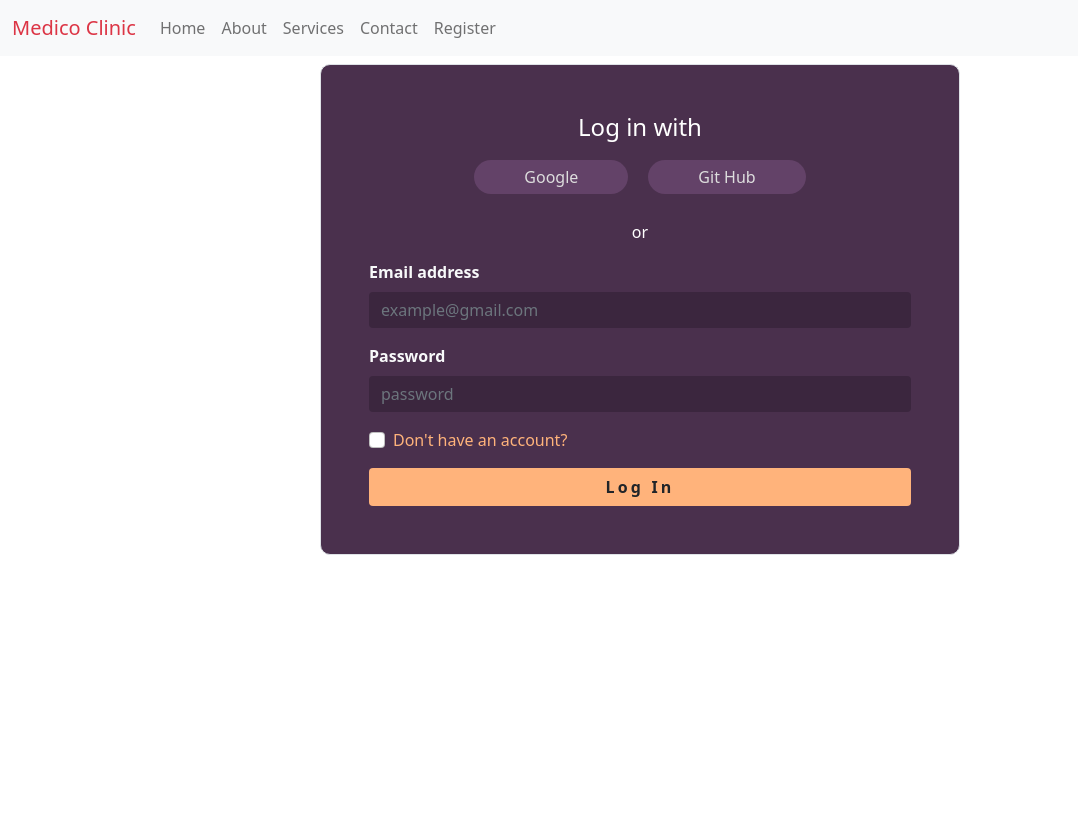
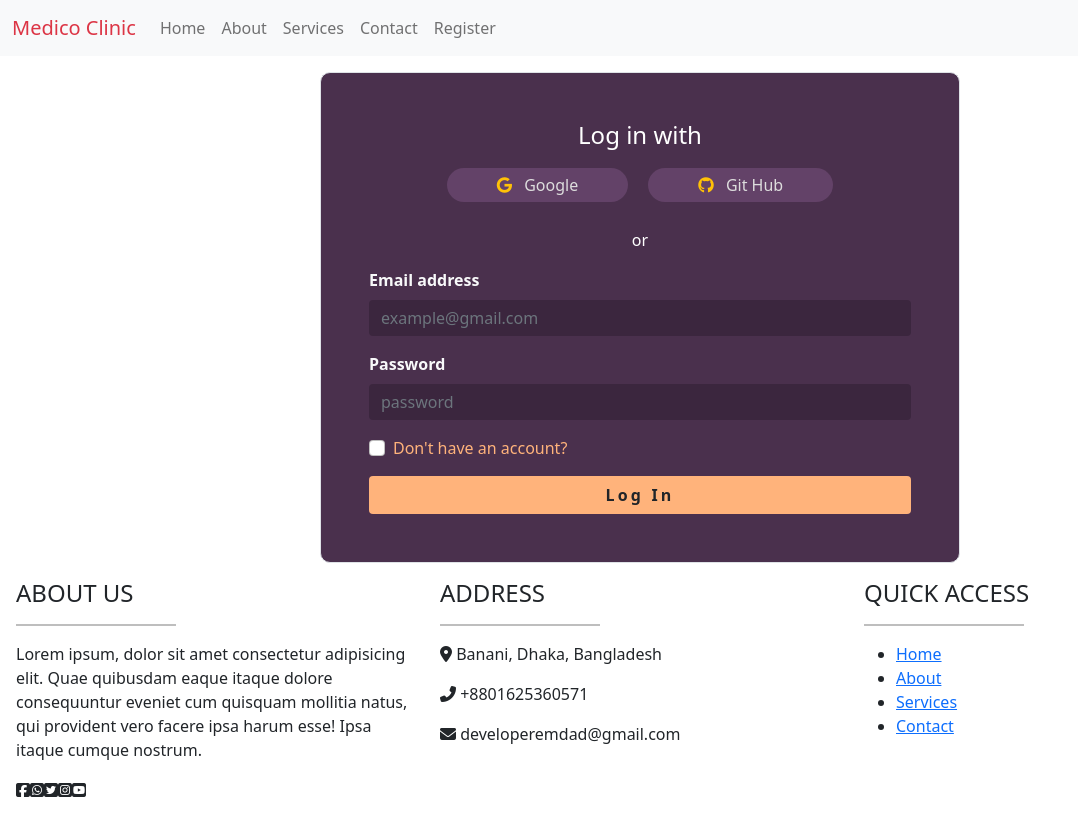
Before and after one commit to developeremdad/Health-care, a React (Create React App) app: page /login in a window 1280 px wide. Shown: the whole page, without its empty margins (0-1078 px from the left). Built offline with nearby package versions, Linux system fonts and the light colour scheme; no server answers.

Commit message:
add footer section

```diff
--- a/public/index.html
+++ b/public/index.html
@@ -8,6 +8,8 @@
   <meta name="theme-color" content="#000000" />
   <meta name="description" content="Web site created using create-react-app" />
   <link rel="apple-touch-icon" href="%PUBLIC_URL%/logo192.png" />
+  <!-- fontawesome link  -->
+  <script src="https://kit.fontawesome.com/7ffe459676.js" crossorigin="anonymous"></script>
   <!--
       manifest.json provides metadata used when your web app is installed on a
       user's mobile device or desktop. See https://developers.google.com/web/fundamentals/web-app-manifest/
--- a/src/App.js
+++ b/src/App.js
@@ -8,6 +8,8 @@ import Header from './posts/Shared/Header/Header';
 import Login from './posts/Login/Login/Login';
 import AuthProvider from './Contexts/AuthProvider';
 import PrivateRoute from './posts/Login/PrivateRoute/PrivateRoute';
+import AllServices from './posts/Home/AllServices/AllServices';
+import Footer from './posts/Shared/Footer/Footer';
 
 function App() {
   return (
@@ -23,6 +25,10 @@ function App() {
             <Home></Home>
           </Route>
 
+          <Route path="/services">
+            <AllServices></AllServices>
+          </Route>
+
           <PrivateRoute path="/details/:Id">
             <DetailsService></DetailsService>
           </PrivateRoute>
@@ -35,6 +41,7 @@ function App() {
             <NotFound></NotFound>
           </Route>
         </Switch>
+        <Footer></Footer>
       </Router>
 
     </AuthProvider>
--- /dev/null
+++ b/src/posts/Home/AllServices/AllServices.js
@@ -0,0 +1,24 @@
+import React from 'react';
+import { Container, Row } from 'react-bootstrap';
+import useData from '../../../Hooks/useData';
+import Services from '../Services/Services';
+
+const AllServices = () => {
+    const services = useData();
+    return (
+        <div>
+            <Container>
+                <Row xs={1} md={3} sm={2} className="g-4">
+                    {
+                        services?.map(service => <Services
+                            service={service}
+                            key={service.key}
+                        ></Services>)
+                    }
+                </Row>
+            </Container>
+        </div>
+    );
+};
+
+export default AllServices;
--- a/src/posts/Home/DetailsService/DetailsService.js
+++ b/src/posts/Home/DetailsService/DetailsService.js
@@ -8,10 +8,16 @@ const DetailsService = () => {
     const service = services.find(service => parseInt(service.key) === parseInt(Id))
 
     return (
-        <div>
-            <img src={service?.photoUrl} alt="" />
-            <h2>{service?.title}</h2>
-            <p>{service?.description}</p>
+        <div className="container row text-center mt-3 mx-auto">
+            <div className="col-lg-6 col-md-12 col-12 mx-auto border p-3">
+                <img className="img-fluid" src={service?.photoUrl} alt="" />
+                <h2 className="mt-2 text-success">{service?.title}</h2>
+                <hr className="border-2" />
+                <p>{service?.description}</p>
+                <div className="card-custom-footer text-center">
+                    <button>Get Appointment</button>
+                </div>
+            </div>
         </div>
     );
 };
--- a/src/posts/Home/Home.js
+++ b/src/posts/Home/Home.js
@@ -1,7 +1,6 @@
 import React from 'react';
 import { Container, Row } from 'react-bootstrap';
 import useData from '../../Hooks/useData';
-import Footer from '../Shared/Footer/Footer';
 // import Banner from './Banner/Banner';
 import './Home.css';
 import Services from './Services/Services';
@@ -32,7 +31,6 @@ const Home = () => {
                 </Container>
             </div>
             {/* <Services></Services> */}
-            <Footer></Footer>
         </div>
     );
 };
--- a/src/posts/Home/Services/Services.css
+++ b/src/posts/Home/Services/Services.css
@@ -1,6 +1,9 @@
 .card-title-custom{
     font-size: 1.7rem;
     color: #7b5f43;
+}
+.card-body-custom{
+    padding-left: 0;
 }
 .divider{
     border: 1px solid black;
--- a/src/posts/Home/Services/Services.js
+++ b/src/posts/Home/Services/Services.js
@@ -9,7 +9,7 @@ const Services = (props) => {
         <Col>
             <Card className="shadow-sm border-0">
                 <Card.Img variant="top" src={photoUrl} />
-                <Card.Body>
+                <Card.Body className="card-body-custom">
                     <Card.Title className="card-title-custom">{title}</Card.Title>
                     <hr className="divider" />
                     <Card.Text className="card-description-custom">{description.slice(0, 130)} <span className="read-more-custom">read more</span></Card.Text>
--- a/src/posts/Login/Login/Login.js
+++ b/src/posts/Login/Login/Login.js
@@ -9,7 +9,7 @@ const Login = () => {
     const [password, setPassword] = useState("");
     const [isToggle, setIsToggle] = useState(false);
     // handle firebase auth
-    const { signInWithGoogle, handleSubmitForm, handleLoginForm, setUser, error, setError } = useAuth();
+    const { signInWithGoogle, handleSubmitForm, handleLoginForm, setUser, setError } = useAuth();
     // console.log(error);
 
     const location = useLocation();
@@ -66,11 +66,11 @@ const Login = () => {
     }
     return (
 
-        <div className="mx-auto border p-5 form-container mt-2">
+        <div className="mx-auto border p-5 form-container mt-3">
             <div className="text-center text-white">
                 <h4 className="mb-2">Log in with</h4>
-                <button onClick={handleButtonClick} className="login-btn">Google</button>
-                <button className="login-btn">Git Hub</button>
+                <button onClick={handleButtonClick} className="login-btn"><span><i class="fab fa-google text-warning me-2"></i></span> Google</button>
+                <button className="login-btn"><span><i class="fab fa-github text-warning me-2"></i></span> Git Hub</button>
             </div>
             <div className="text-center text-white mt-3"><p>or</p></div>
             <div>
--- a/src/posts/Shared/Footer/Footer.js
+++ b/src/posts/Shared/Footer/Footer.js
@@ -1,9 +1,36 @@
 import React from 'react';
+import { Link } from 'react-router-dom';
 
 const Footer = () => {
     return (
-        <div>
-            <h2>This is footer</h2>
+        <div className="row p-3">
+            <div className="col-lg-4 col-md-6 col-12">
+                <h4>ABOUT US</h4>
+                <hr className="divider" />
+                <p>Lorem ipsum, dolor sit amet consectetur adipisicing elit. Quae quibusdam eaque itaque dolore consequuntur eveniet cum quisquam mollitia natus, qui provident vero facere ipsa harum esse! Ipsa itaque cumque nostrum.</p>
+                <span><i class="fab fa-facebook-square"></i></span>
+                <span><i class="fab fa-whatsapp-square"></i></span>
+                <span><i class="fab fa-twitter-square"></i></span>
+                <span><i class="fab fa-instagram-square"></i></span>
+                <span><i class="fab fa-youtube-square"></i></span>
+            </div>
+            <div className="col-lg-4 col-md-6 col-12">
+                <h4>ADDRESS</h4>
+                <hr className="divider" />
+                <p><span><i class="fas fa-map-marker-alt"></i></span> Banani, Dhaka, Bangladesh</p>
+                <p><span><i class="fas fa-phone-alt"></i></span> +8801625360571</p>
+                <p><span><i class="fas fa-envelope"></i></span> developeremdad@gmail.com</p>
+            </div>
+            <div className="col-lg-4 col-md-6 col-12">
+                <h4>QUICK ACCESS</h4>
+                <hr className="divider" />
+                <ul>
+                    <li><Link to="/home">Home</Link></li>
+                    <li><Link to="/about">About</Link></li>
+                    <li><Link to="/services">Services</Link></li>
+                    <li><Link to="/contact">Contact</Link></li>
+                </ul>
+            </div>
         </div>
     );
 };
--- a/src/posts/Shared/Header/Header.js
+++ b/src/posts/Shared/Header/Header.js
@@ -21,7 +21,7 @@ const Header = () => {
                                 <Link className="nav-link" to="">About</Link>
                             </li>
                             <li className="nav-item">
-                                <Link className="nav-link" to="">Services</Link>
+                                <Link className="nav-link" to="/services">Services</Link>
                             </li>
                             <li className="nav-item">
                                 <Link className="nav-link" to="">Contact</Link>
```
